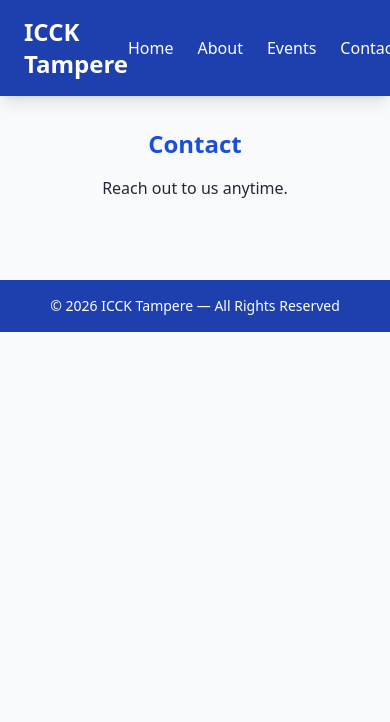
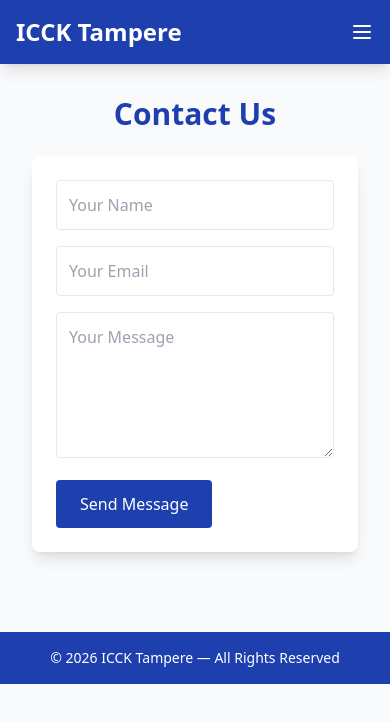
Before and after one commit to ifeoma-git/church-website, a React (Create React App) app: page /contact in a window 390 px wide. Shown: the top 722 px of the page. Built offline with nearby package versions, Linux system fonts and the light colour scheme.

Commit message:
Enhance UI with responsive navbar,hero section,additional pages and Tailwind styling

```diff
--- a/src/components/Hero.jsx
+++ b/src/components/Hero.jsx
@@ -1,17 +1,35 @@
+import { Link } from "react-router-dom";
+
 const Hero = () => {
   return (
-    <div className="text-center py-20 bg-gradient-to-r from-blue-600 to-blue-400 text-white">
-      <h2 className="text-4xl font-bold mb-4">Welcome to ICCK Tampere</h2>
-      <p className="text-lg mb-6">
-        A multicultural church community in Tampere, Finland committed to worship, fellowship, prayer, and service.
-      </p>
-      <a
-        href="/donate"
-        className="bg-yellow-400 hover:bg-yellow-500 text-blue-900 font-bold py-3 px-6 rounded shadow-lg transition"
-      >
-        Church Offerings
-      </a>
-    </div>
+    <section className="bg-gradient-to-r from-blue-700 to-blue-500 text-white py-24 text-center">
+      <div className="max-w-4xl mx-auto px-4">
+        <h2 className="text-4xl md:text-5xl font-bold mb-6">
+          Welcome to ICCK Tampere
+        </h2>
+        <p className="text-lg md:text-xl mb-8">
+          A multicultural church community in Tampere, Finland committed to
+          worship, fellowship, prayer, and service.
+        </p>
+        <p className="mb-8">
+          <strong>Service Time:</strong> Sundays at 4:00 PM
+        </p>
+        <div className="flex justify-center gap-4">
+          <Link
+            to="/contact"
+            className="bg-white text-blue-800 px-6 py-3 rounded-full font-semibold hover:bg-gray-200 transition"
+          >
+            Visit Us
+          </Link>
+          <Link
+            to="/donate"
+            className="bg-yellow-400 text-blue-900 px-6 py-3 rounded-full font-semibold hover:bg-yellow-300 transition"
+          >
+            Donate
+          </Link>
+        </div>
+      </div>
+    </section>
   );
 };
 
--- a/src/components/Navbar.jsx
+++ b/src/components/Navbar.jsx
@@ -1,16 +1,87 @@
-import { Link } from "react-router-dom";
+import { useState } from "react";
+import { NavLink } from "react-router-dom";
 
 const Navbar = () => {
+  const [isOpen, setIsOpen] = useState(false);
+
+  const linkClass = ({ isActive }) =>
+    `block px-3 py-2 rounded-md text-sm font-medium transition ${
+      isActive
+        ? "text-yellow-300"
+        : "text-white hover:text-yellow-300"
+    }`;
+
   return (
-    <nav className="bg-blue-800 text-white px-6 py-4 flex justify-between items-center shadow-lg">
-      <h1 className="text-2xl font-bold">ICCK Tampere</h1>
+    <nav className="bg-blue-800 text-white shadow-lg">
+      <div className="max-w-7xl mx-auto px-4 py-4 flex justify-between items-center">
+        {/* Logo / Title */}
+        <h1 className="text-2xl font-bold">ICCK Tampere</h1>
 
-      <div className="space-x-6">
-        <Link className="hover:text-yellow-300 transition" to="/">Home</Link>
-        <Link className="hover:text-yellow-300 transition" to="/about">About</Link>
-        <Link className="hover:text-yellow-300 transition" to="/events">Events</Link>
-        <Link className="hover:text-yellow-300 transition" to="/contact">Contact</Link>
+        {/* Desktop Menu */}
+        <div className="hidden md:flex space-x-6">
+          <NavLink to="/" className={linkClass}>Home</NavLink>
+          <NavLink to="/about" className={linkClass}>About</NavLink>
+          <NavLink to="/newsletters" className={linkClass}>Newsletters</NavLink>
+          <NavLink to="/events" className={linkClass}>Events</NavLink>
+          <NavLink to="/gallery" className={linkClass}>Gallery</NavLink>
+          <NavLink to="/contact" className={linkClass}>Contact</NavLink>
+          <NavLink
+            to="/donate"
+            className="bg-yellow-400 text-blue-900 px-4 py-2 rounded-full font-semibold hover:bg-yellow-300 transition"
+          >
+            Donate
+          </NavLink>
+        </div>
+
+        {/* Mobile Menu Button */}
+        <button
+          className="md:hidden focus:outline-none"
+          onClick={() => setIsOpen(!isOpen)}
+          aria-label="Toggle Menu"
+        >
+          <svg
+            className="w-6 h-6"
+            fill="none"
+            stroke="currentColor"
+            viewBox="0 0 24 24"
+          >
+            {isOpen ? (
+              <path
+                strokeLinecap="round"
+                strokeLinejoin="round"
+                strokeWidth="2"
+                d="M6 18L18 6M6 6l12 12"
+              />
+            ) : (
+              <path
+                strokeLinecap="round"
+                strokeLinejoin="round"
+                strokeWidth="2"
+                d="M4 6h16M4 12h16M4 18h16"
+              />
+            )}
+          </svg>
+        </button>
       </div>
+
+      {/* Mobile Menu */}
+      {isOpen && (
+        <div className="md:hidden px-4 pb-4 space-y-2">
+          <NavLink to="/" className={linkClass} onClick={() => setIsOpen(false)}>Home</NavLink>
+          <NavLink to="/about" className={linkClass} onClick={() => setIsOpen(false)}>About</NavLink>
+          <NavLink to="/newsletters" className={linkClass} onClick={() => setIsOpen(false)}>Newsletters</NavLink>
+          <NavLink to="/events" className={linkClass} onClick={() => setIsOpen(false)}>Events</NavLink>
+          <NavLink to="/gallery" className={linkClass} onClick={() => setIsOpen(false)}>Gallery</NavLink>
+          <NavLink to="/contact" className={linkClass} onClick={() => setIsOpen(false)}>Contact</NavLink>
+          <NavLink
+            to="/donate"
+            className="block bg-yellow-400 text-blue-900 px-4 py-2 rounded-full font-semibold text-center hover:bg-yellow-300 transition"
+            onClick={() => setIsOpen(false)}
+          >
+            Donate
+          </NavLink>
+        </div>
+      )}
     </nav>
   );
 };
--- a/src/pages/Contact.jsx
+++ b/src/pages/Contact.jsx
@@ -1,8 +1,65 @@
+import { useState } from "react";
+
 const Contact = () => {
+  const [formData, setFormData] = useState({
+    name: "",
+    email: "",
+    message: "",
+  });
+
+  const handleChange = (e) => {
+    setFormData({ ...formData, [e.target.name]: e.target.value });
+  };
+
+  const handleSubmit = (e) => {
+    e.preventDefault();
+    alert("Thank you for contacting us! We will get back to you soon.");
+    setFormData({ name: "", email: "", message: "" });
+  };
+
   return (
-    <div className="p-8 text-center">
-      <h2 className="text-2xl font-bold text-blue-700">Contact</h2>
-      <p className="mt-4">Reach out to us anytime.</p>
+    <div className="max-w-3xl mx-auto p-8">
+      <h2 className="text-3xl font-bold text-blue-800 text-center mb-6">
+        Contact Us
+      </h2>
+      <form
+        onSubmit={handleSubmit}
+        className="bg-white shadow-lg rounded-lg p-6 space-y-4"
+      >
+        <input
+          type="text"
+          name="name"
+          placeholder="Your Name"
+          value={formData.name}
+          onChange={handleChange}
+          className="w-full border p-3 rounded"
+          required
+        />
+        <input
+          type="email"
+          name="email"
+          placeholder="Your Email"
+          value={formData.email}
+          onChange={handleChange}
+          className="w-full border p-3 rounded"
+          required
+        />
+        <textarea
+          name="message"
+          placeholder="Your Message"
+          value={formData.message}
+          onChange={handleChange}
+          className="w-full border p-3 rounded"
+          rows="5"
+          required
+        />
+        <button
+          type="submit"
+          className="bg-blue-800 text-white px-6 py-3 rounded hover:bg-blue-700 transition"
+        >
+          Send Message
+        </button>
+      </form>
     </div>
   );
 };
--- a/src/pages/Events.jsx
+++ b/src/pages/Events.jsx
@@ -1,8 +1,37 @@
+const events = [
+  {
+    title: "Sunday Worship Service",
+    date: "Every Sunday",
+    time: "4:00 PM",
+    location: "Tampere, Finland",
+  },
+  {
+    title: "Prayer Meeting",
+    date: "Every Wednesday",
+    time: "6:00 PM",
+    location: "Church Hall",
+  },
+];
+
 const Events = () => {
   return (
-    <div className="p-8 text-center">
-      <h2 className="text-2xl font-bold text-blue-700">Events</h2>
-      <p className="mt-4">Upcoming church programs and gatherings.</p>
+    <div className="max-w-5xl mx-auto p-8">
+      <h2 className="text-3xl font-bold text-blue-800 text-center mb-8">
+        Upcoming Events
+      </h2>
+      <div className="grid md:grid-cols-2 gap-6">
+        {events.map((event, index) => (
+          <div
+            key={index}
+            className="bg-white shadow-lg rounded-lg p-6 border-l-4 border-blue-700"
+          >
+            <h3 className="text-xl font-semibold mb-2">{event.title}</h3>
+            <p><strong>Date:</strong> {event.date}</p>
+            <p><strong>Time:</strong> {event.time}</p>
+            <p><strong>Location:</strong> {event.location}</p>
+          </div>
+        ))}
+      </div>
     </div>
   );
 };
```
